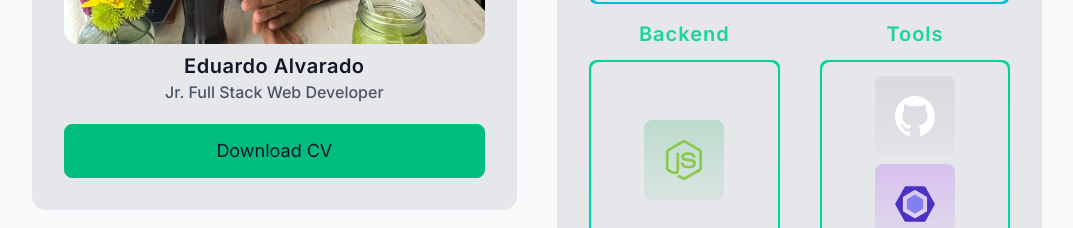
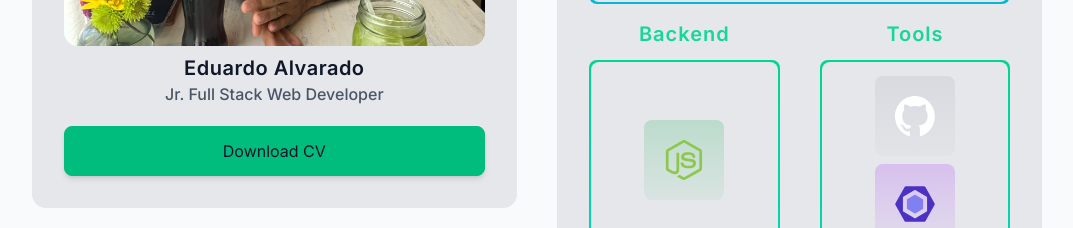
Before and after one commit to ealvara6/devfolio, a React (Vite) app: page / in a window 1280 px wide. Shown: the part 1620-1848 px from the top of the page, without its empty margins (103-1176 px from the left). Built offline with nearby package versions, Linux system fonts and the light colour scheme.

Commit message:
feat: create resuable button component

```diff
--- a/src/components/sections/about/About.tsx
+++ b/src/components/sections/about/About.tsx
@@ -3,6 +3,7 @@ import type React from 'react';
 import { CheckBadgeIcon } from '@heroicons/react/24/outline';
 import clsx from 'clsx';
 import { TechStack } from '../techStack/TechStack';
+import { Button } from '@/components/shared/Button';
 
 export const About = () => {
   const Card = ({
@@ -41,9 +42,7 @@ export const About = () => {
               Jr. Full Stack Web Developer
             </div>
           </div>
-          <button className="w-full border py-3 border-accent bg-accent rounded-md text-lg mt-3">
-            Download CV
-          </button>
+          <Button className="w-full py-3 mt-3">Download CV</Button>
         </div>
       </Card>
       <Card className="flex flex-col py-12">
--- /dev/null
+++ b/src/components/shared/Button.tsx
@@ -0,0 +1,34 @@
+import clsx from 'clsx';
+import type React from 'react';
+
+type ButtonVariant = 'primary' | 'outline';
+
+type ButtonProps = {
+  children: React.ReactNode;
+  className?: string;
+  variant?: ButtonVariant;
+} & React.ButtonHTMLAttributes<HTMLButtonElement>;
+
+const baseClasses =
+  'border rounded-md border-accent hover:-translate-y-0.5 hover:translate-x-0.5 transition-all shadow-md cursor-pointer active:translate-0';
+
+const variantClasses: Record<ButtonVariant, string> = {
+  primary: 'bg-accent',
+  outline: 'bg-transparent',
+};
+
+export const Button = ({
+  children,
+  className,
+  variant = 'primary',
+  ...props
+}: ButtonProps) => {
+  return (
+    <button
+      className={clsx(baseClasses, variantClasses[variant], className)}
+      {...props}
+    >
+      {children}
+    </button>
+  );
+};
```
